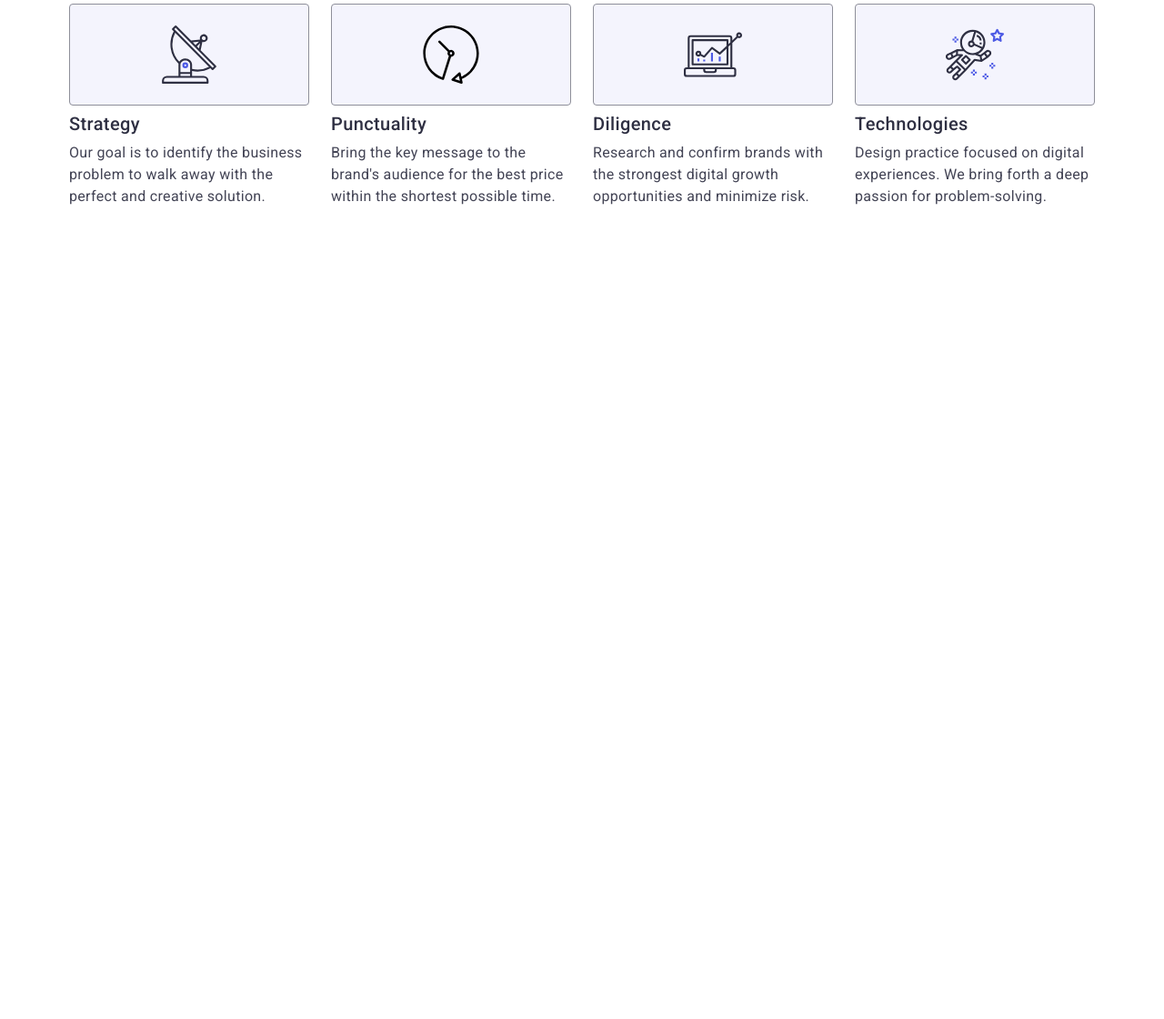
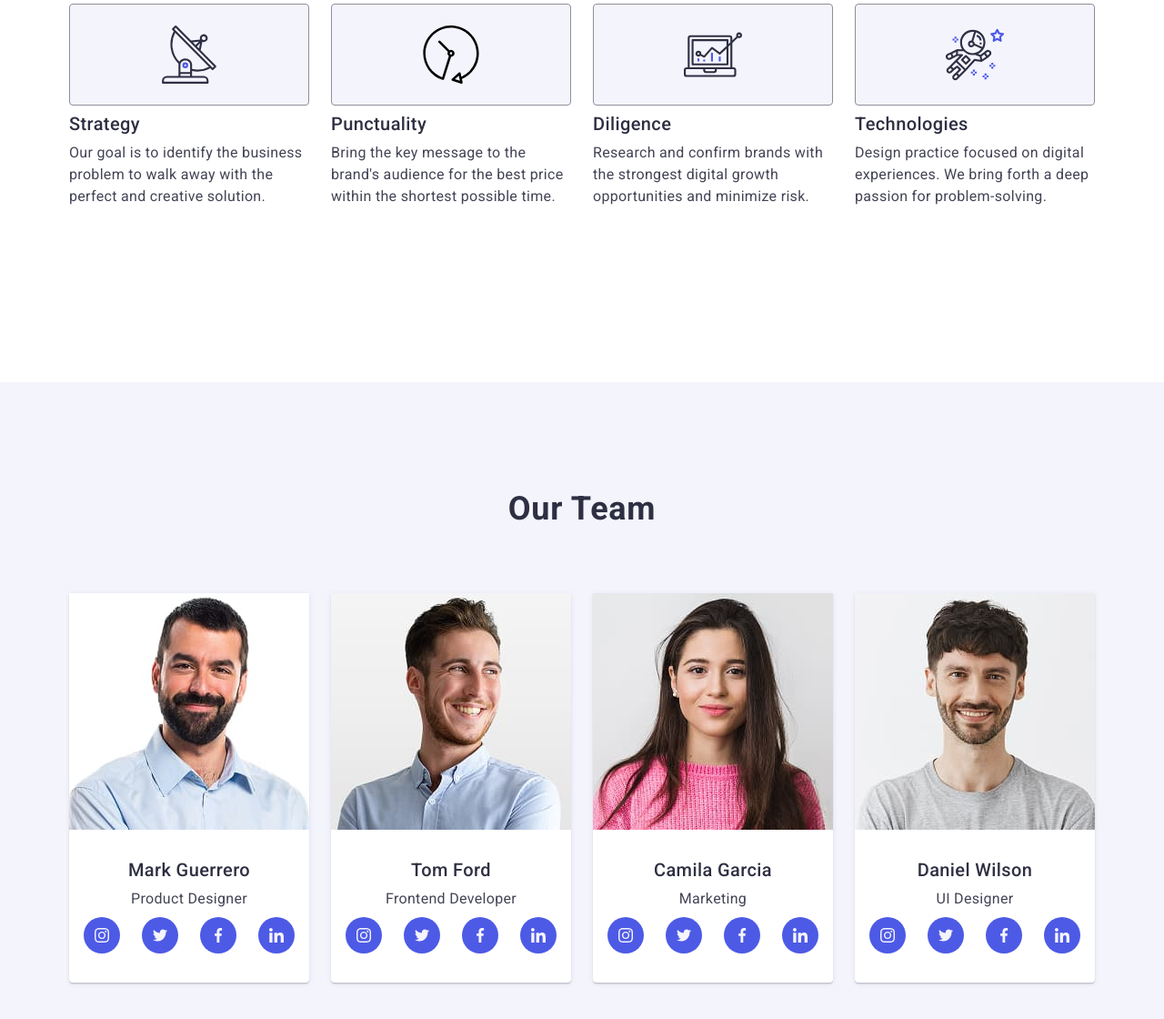
Before and after one commit to Danilo505908/goit-markup-hw-06, a plain HTML site: page index.html in a window 1280 px wide. Shown: the part 789-1909 px from the top of the page at 91% size. Before the commit the page ends 1209 px from the top, so only its background shows below. Drawn offline with nearby package versions, Linux system fonts and the light colour scheme.

Commit message:
add index file

```diff
--- a/css/styles.css
+++ b/css/styles.css
@@ -561,3 +561,139 @@ button {
         color: #434455;
     }
 }
+
+/* team style */
+.page-team {
+    background-color: #f4f4fd;
+    padding: 96px 0;
+}
+
+
+.team-list {
+    display: flex;
+    flex-direction: column;
+    gap: 72px;
+    justify-content: center;
+}
+
+.card-content {
+    padding: 32px 16px;
+    text-align: center;
+}
+
+.social-item {
+    width: 40px;
+    height: 40px;
+}
+
+.team-card {
+    background-color: #fff;
+    max-width: 264px;
+    max-height: 428px;
+    border-radius: 0px 0px 4px 4px;
+    box-shadow:
+        0px 1px 6px rgba(46, 47, 66, 0.08),
+        0px 1px 1px rgba(46, 47, 66, 0.16),
+        0px 2px 1px rgba(46, 47, 66, 0.08);
+}
+
+.section-title {
+    font-family: "Roboto", sans-serif;
+    font-weight: 700;
+    font-size: 36px;
+    line-height: 1.11;
+    letter-spacing: 0.02em;
+    text-align: center;
+    color: #2e2f42;
+    text-transform: capitalize;
+    margin-bottom: 72px;
+}
+
+.team-title {
+    font-family: "Roboto", sans-serif;
+    font-weight: 500;
+    font-size: 20px;
+    line-height: 1.2;
+    letter-spacing: 0.02em;
+    text-align: center;
+    color: #2e2f42;
+    margin-bottom: 8px;
+}
+
+.team-text {
+    font-family: "Roboto", sans-serif;
+    font-weight: 400;
+    font-size: 16px;
+    line-height: 1.5;
+    letter-spacing: 0.02em;
+    text-align: center;
+    color: #434455;
+}
+
+.social-list {
+    display: flex;
+    justify-content: center;
+    gap: 24px;
+    padding: 0;
+    margin-top: 8px;
+    list-style: none;
+}
+
+.social-link {
+    width: 40px;
+    height: 40px;
+    background-color: var(--primary-color, #4d5ae5);
+    border-radius: 50%;
+    display: flex;
+    align-items: center;
+    justify-content: center;
+    text-decoration: none;
+    transition: background-color 250ms cubic-bezier(0.4, 0, 0.2, 1);
+}
+
+.social-link:hover,
+.social-link:focus {
+    background-color: #404bbf;
+}
+
+.social-icon {
+    width: 16px;
+    height: 16px;
+}
+
+@media screen and (min-width: 768px) {
+
+    .team-list {
+        flex-direction: row;
+        flex-wrap: wrap;
+        gap: 24px;
+    }
+
+    .team-card {
+        width: calc((100% - 24px) / 2);
+    }
+}
+
+@media screen and (min-width: 1158px) {
+    .page-team {
+        padding: 120px 0;
+    }
+
+    .team-card {
+        width: calc((100% - 72px) / 4);
+    }
+
+    .card-content {
+        padding: 32px 0;
+    }
+
+    .social-link {
+        width: 100%;
+        height: 100%;
+    }
+
+    .team-list {
+        display: flex;
+        gap: 24px;
+    }
+}
--- a/index.html
+++ b/index.html
@@ -178,12 +178,12 @@
     <!-- #endregion main features -->
 
     <!-- #region main team -->
-    <!-- <section id="team" class="page-team">
+    <section id="team" class="page-team">
       <div class="container">
         <h2 class="section-title">Our Team</h2>
-        <ul class="team-list"> -->
-    <!-- 1 -->
-    <!-- <li class="team-card">
+        <ul class="team-list">
+          <!-- 1 -->
+          <li class="team-card">
             <img src="./images/mark-guerrero.jpg" alt="Mark Guerrero" width="264" height="260" />
             <div class="card-content">
               <h3 class="team-title">Mark Guerrero</h3>
@@ -219,10 +219,10 @@
                 </li>
               </ul>
             </div>
-          </li> -->
+          </li>
 
-    <!-- 2 -->
-    <!-- <li class="team-card">
+          <!-- 2 -->
+          <li class="team-card">
             <img src="./images/tom-ford.jpg" alt="Tom Ford" width="264" height="260" />
             <div class="card-content">
               <h3 class="team-title">Tom Ford</h3>
@@ -258,10 +258,10 @@
                 </li>
               </ul>
             </div>
-          </li> -->
+          </li>
 
-    <!-- 3 -->
-    <!-- <li class="team-card">
+          <!-- 3 -->
+          <li class="team-card">
             <img src="./images/camila-garcia.jpg" alt="Camila Garcia" width="264" height="260" />
             <div class="card-content">
               <h3 class="team-title">Camila Garcia</h3>
@@ -297,10 +297,10 @@
                 </li>
               </ul>
             </div>
-          </li> -->
+          </li>
 
-    <!-- 4 -->
-    <!-- <li class="team-card">
+          <!-- 4 -->
+          <li class="team-card">
             <img src="./images/daniel-wilson.jpg" alt="Daniel Wilson" width="264" height="260" />
             <div class="card-content">
               <h3 class="team-title">Daniel Wilson</h3>
@@ -339,7 +339,7 @@
           </li>
         </ul>
       </div>
-    </section> -->
+    </section>
     <!-- #endregion main team -->
 
     <!-- #region main portfolio -->
```
